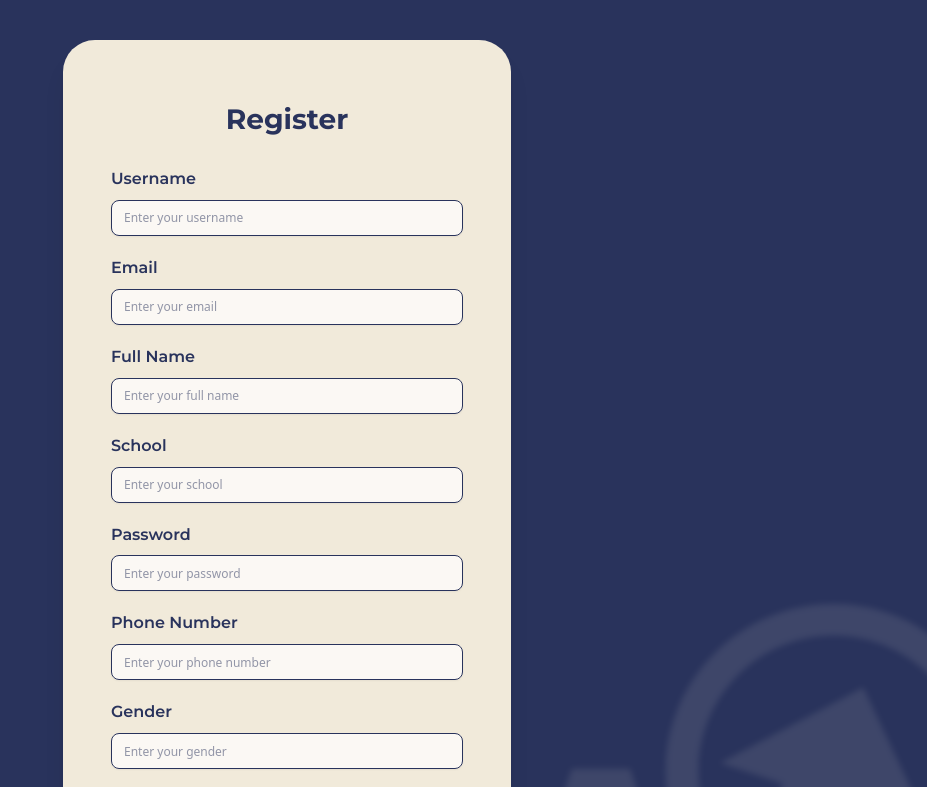
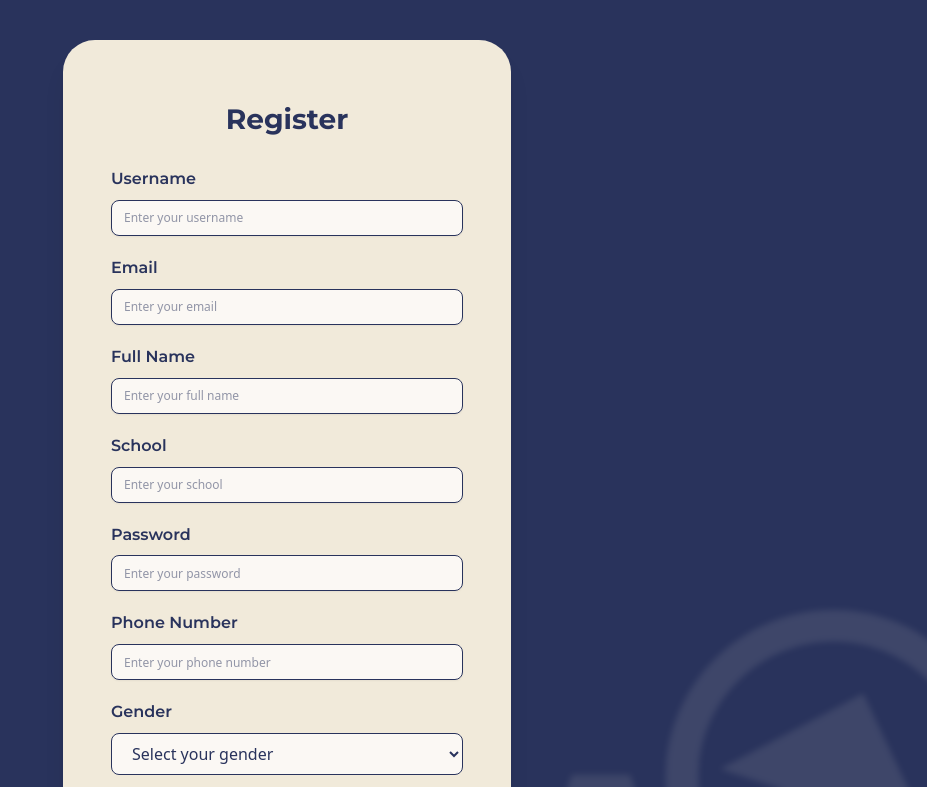
Before and after one commit to kenpegrasio/way-finder-edu, a React (Vite) app: page /register in a window 1280 px wide. Shown: the top 787 px of the page, without its empty margins (353-1280 px from the left). Built offline with nearby package versions, Linux system fonts and the light colour scheme.

Commit message:
feat: gender dropdown in register form

```diff
--- a/src/components/RegisterForm.tsx
+++ b/src/components/RegisterForm.tsx
@@ -50,7 +50,7 @@ export default function Register() {
     return true;
   };
 
-  const handleChange = (e: React.ChangeEvent<HTMLInputElement>) => {
+  const handleChange = (e: React.ChangeEvent<HTMLInputElement | HTMLSelectElement>) => {
     setForm({ ...form, [e.target.name]: e.target.value });
   };
 
@@ -65,7 +65,7 @@ export default function Register() {
     }
 
     try {
-      const res = await axios.post("https://way-finder-edu-api.vercel.app//api/user/register", form);
+      const res = await axios.post("https://way-finder-edu-api.vercel.app/api/user/register", form);
       console.log("Registration successful", res.data);
       navigate("/account");
     } catch (err: any) {
@@ -89,7 +89,6 @@ export default function Register() {
           { id: "school", label: "School" },
           { id: "password", label: "Password", type: "password" },
           { id: "phone_number", label: "Phone Number" },
-          { id: "gender", label: "Gender" },
         ].map(({ id, label, type = "text" }) => (
           <div key={id} className="text-left space-y-2">
             <Label
@@ -110,6 +109,29 @@ export default function Register() {
             />
           </div>
         ))}
+
+        {/* Gender dropdown */}
+        <div className="text-left space-y-2">
+          <Label
+            htmlFor="gender"
+            className="text-custom-dark-blue font-montserrat text-lg font-semibold"
+          >
+            Gender
+          </Label>
+          <select
+            id="gender"
+            name="gender"
+            value={form.gender}
+            onChange={handleChange}
+            className="w-full bg-white/70 text-custom-dark-blue border border-custom-dark-blue px-4 py-2 rounded-md focus:outline-none focus-visible:ring-2 focus-visible:ring-custom-dark-blue"
+            required
+          >
+            <option value="">Select your gender</option>
+            <option value="Male">Male</option>
+            <option value="Female">Female</option>
+            <option value="Rather not say">Rather not say</option>
+          </select>
+        </div>
 
         {error && (
           <p className="text-red-500 text-md font-montserrat text-center">
```
